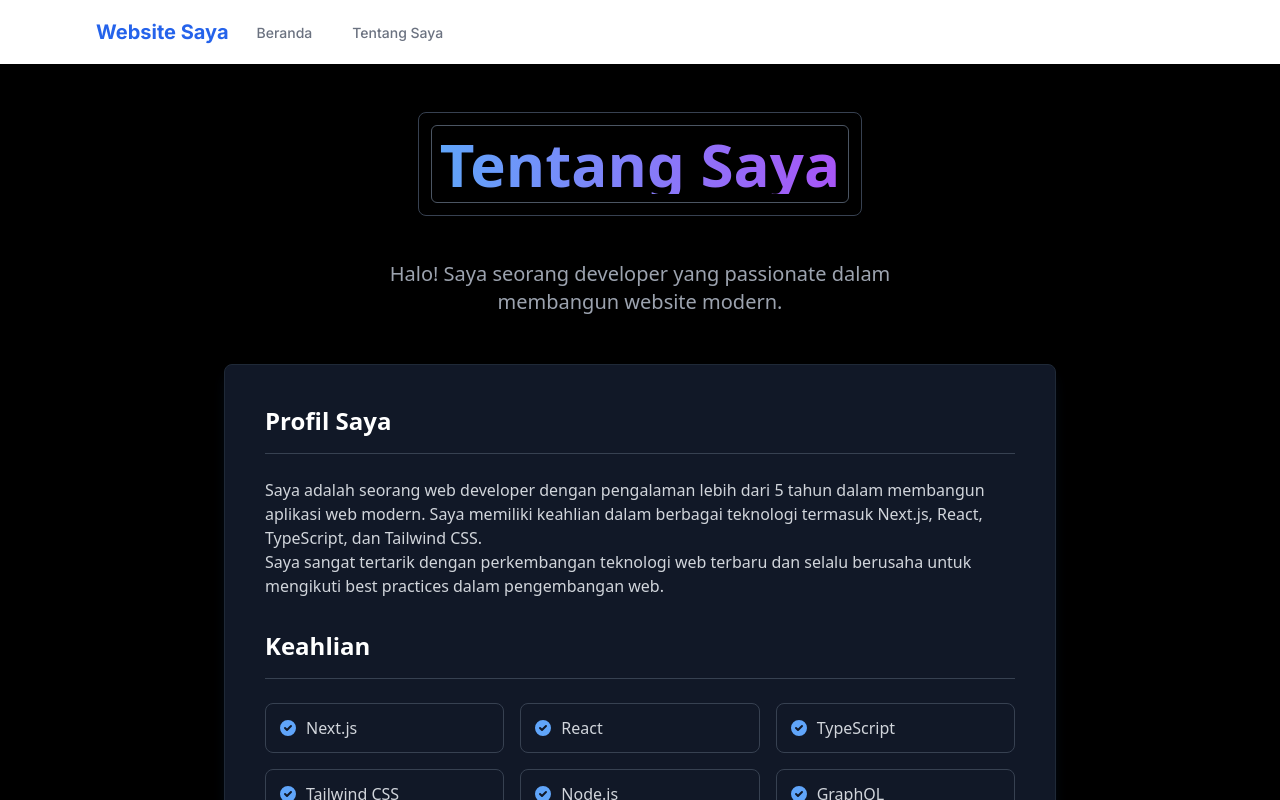
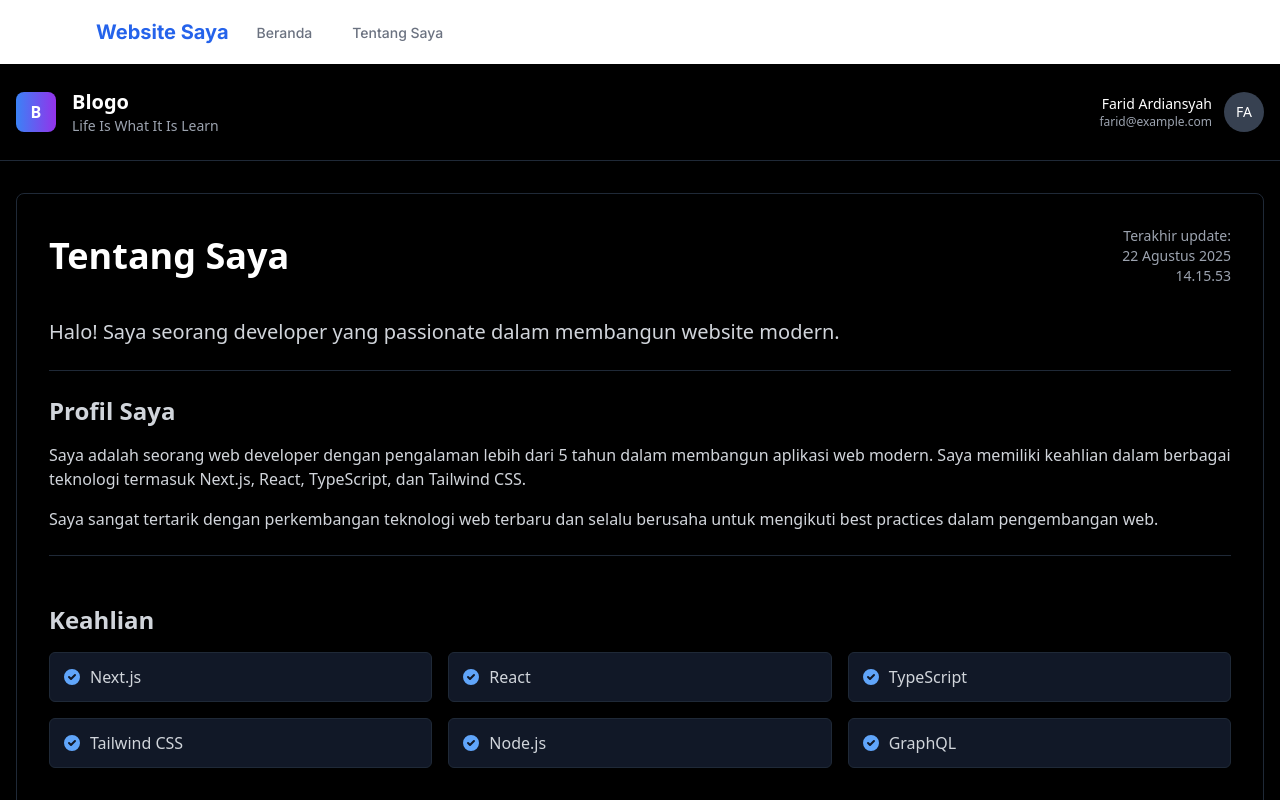
Before and after one commit to vinividivicilala/wawt, a Next.js app in the folder my-project/: page /tentang-saya in a window 1280 px wide. Shown: the top 800 px of the page. Built offline with nearby package versions, Linux system fonts and the light colour scheme.

Commit message:
Update page.tsx

```diff
--- a/my-project/app/tentang-saya/page.tsx
+++ b/my-project/app/tentang-saya/page.tsx
@@ -1,30 +1,82 @@
-import Link from 'next/link'
+import Link from 'next/link';
+import { useState, useEffect } from 'react';
 
 export default function TentangSaya() {
+  const [currentTime, setCurrentTime] = useState(new Date());
+
+  useEffect(() => {
+    // Update waktu setiap detik
+    const timer = setInterval(() => {
+      setCurrentTime(new Date());
+    }, 1000);
+
+    return () => clearInterval(timer);
+  }, []);
+
+  const formatDate = (date) => {
+    return date.toLocaleDateString('id-ID', {
+      day: 'numeric',
+      month: 'long',
+      year: 'numeric'
+    });
+  };
+
+  const formatTime = (date) => {
+    return date.toLocaleTimeString('id-ID', {
+      hour: '2-digit',
+      minute: '2-digit',
+      second: '2-digit'
+    });
+  };
+
   return (
-    <div className="min-h-screen bg-black text-gray-100 py-12 font-sans">
-      <div className="max-w-4xl mx-auto px-4 sm:px-6 lg:px-8">
-        <div className="text-center mb-12">
-          <div className="inline-block border border-gray-700 rounded-lg p-3 mb-6">
-            <div className="border border-gray-600 rounded-md p-2">
-              <h1 className="text-4xl font-bold bg-clip-text text-transparent bg-gradient-to-r from-blue-400 to-purple-500 sm:text-5xl lg:text-6xl">
-                Tentang Saya
-              </h1>
+    <div className="min-h-screen bg-black text-white font-sans">
+      {/* Header */}
+      <header className="border-b border-gray-800">
+        <div className="container mx-auto px-4 py-6 flex justify-between items-center">
+          <div className="flex items-center space-x-4">
+            <div className="w-10 h-10 bg-gradient-to-r from-blue-500 to-purple-600 rounded-lg flex items-center justify-center">
+              <span className="font-bold text-white">B</span>
+            </div>
+            <div>
+              <h1 className="text-xl font-bold">Blogo</h1>
+              <p className="text-sm text-gray-400">Life Is What It Is Learn</p>
             </div>
           </div>
-          <p className="mt-5 max-w-xl mx-auto text-xl text-gray-400">
+
+          <div className="flex items-center space-x-3">
+            <div className="text-right">
+              <p className="text-sm font-medium">Farid Ardiansyah</p>
+              <p className="text-xs text-gray-400">farid@example.com</p>
+            </div>
+            <div className="w-10 h-10 bg-gray-700 rounded-full flex items-center justify-center">
+              <span className="text-sm font-medium">FA</span>
+            </div>
+          </div>
+        </div>
+      </header>
+
+      {/* Main Content */}
+      <main className="container mx-auto px-4 py-8">
+        {/* Tentang Saya Section */}
+        <div className="border border-gray-800 rounded-lg p-8 mb-8">
+          <div className="flex justify-between items-center mb-8">
+            <h1 className="text-4xl font-bold">Tentang Saya</h1>
+            <div className="text-sm text-gray-400 text-right">
+              <div>Terakhir update:</div>
+              <div>{formatDate(currentTime)}</div>
+              <div>{formatTime(currentTime)}</div>
+            </div>
+          </div>
+
+          <div className="prose prose-invert text-gray-300 max-w-none">
+            <p className="text-xl mb-6">
               Halo! Saya seorang developer yang passionate dalam membangun website modern.
             </p>
-        </div>
 
-        <div className="border border-gray-800 rounded-lg shadow-lg shadow-blue-500/10 bg-gray-900 overflow-hidden mb-12">
-          <div className="px-6 py-8 sm:p-10">
-            <div className="mb-8">
-              <div className="border-b border-gray-700 pb-4 mb-6">
-                <h2 className="text-2xl font-bold text-white">Profil Saya</h2>
-              </div>
-              <div className="prose prose-invert text-gray-300">
-                <p>
+            <div className="border-t border-b border-gray-800 py-6 my-6">
+              <h2 className="text-2xl font-bold mb-4">Profil Saya</h2>
+              <p className="mb-4">
                 Saya adalah seorang web developer dengan pengalaman lebih dari 5 tahun dalam membangun
                 aplikasi web modern. Saya memiliki keahlian dalam berbagai teknologi termasuk Next.js,
                 React, TypeScript, dan Tailwind CSS.
@@ -34,41 +86,44 @@ export default function TentangSaya() {
                 untuk mengikuti best practices dalam pengembangan web.
               </p>
             </div>
-            </div>
 
-            <div>
-              <div className="border-b border-gray-700 pb-4 mb-6">
-                <h2 className="text-2xl font-bold text-white">Keahlian</h2>
-              </div>
+            <div className="py-6">
+              <h2 className="text-2xl font-bold mb-4">Keahlian</h2>
               <div className="grid grid-cols-2 gap-4 sm:grid-cols-3">
                 {[
                   "Next.js", "React", "TypeScript",
                   "Tailwind CSS", "Node.js", "GraphQL"
                 ].map((skill, index) => (
-                  <div key={index} className="flex items-center p-3 border border-gray-700 rounded-lg hover:bg-gray-800 transition-colors">
-                    <svg className="h-5 w-5 text-blue-400 flex-shrink-0" fill="currentColor" viewBox="0 0 20 20">
+                  <div key={index} className="flex items-center p-3 border border-gray-800 rounded-md bg-gray-900 hover:border-gray-700 transition-colors">
+                    <svg className="h-5 w-5 text-blue-400 mr-2" fill="currentColor" viewBox="0 0 20 20">
                       <path fillRule="evenodd" d="M10 18a8 8 0 100-16 8 8 0 000 16zm3.707-9.293a1 1 0 00-1.414-1.414L9 10.586 7.707 9.293a1 1 0 00-1.414 1.414l2 2a1 1 0 001.414 0l4-4z" clipRule="evenodd" />
                     </svg>
-                    <span className="ml-2 text-gray-300">{skill}</span>
+                    <span className="text-gray-300">{skill}</span>
                   </div>
                 ))}
               </div>
             </div>
           </div>
-        </div>
 
-        <div className="text-center">
+          {/* Tombol Kembali ke Beranda */}
+          <div className="mt-8 pt-6 border-t border-gray-800">
             <Link
               href="/"
-            className="inline-flex items-center px-6 py-3 border border-gray-700 text-base font-medium rounded-md text-white bg-gray-900 hover:bg-gray-800 transition-colors duration-200"
+              className="inline-flex items-center px-4 py-2 border border-gray-700 text-sm font-medium rounded-md text-white bg-gray-900 hover:bg-gray-800 transition-colors duration-200"
             >
-            <svg className="mr-2 h-5 w-5" fill="currentColor" viewBox="0 0 20 20">
+              <svg className="mr-2 h-4 w-4" fill="currentColor" viewBox="0 0 20 20">
                 <path fillRule="evenodd" d="M12.707 5.293a1 1 0 010 1.414L9.414 10l3.293 3.293a1 1 0 01-1.414 1.414l-4-4a1 1 0 010-1.414l4-4a1 1 0 011.414 0z" clipRule="evenodd" />
               </svg>
               Kembali ke Beranda
             </Link>
           </div>
         </div>
+      </main>
+
+      {/* Footer */}
+      <footer className="border-t border-gray-800 mt-12 py-6 text-center text-sm text-gray-500">
+        <p>© 2025 Blogo. All rights reserved.</p>
+      </footer>
     </div>
-  )
+  );
 }
```
Lines whose indentation alone changed are shown as unchanged.
